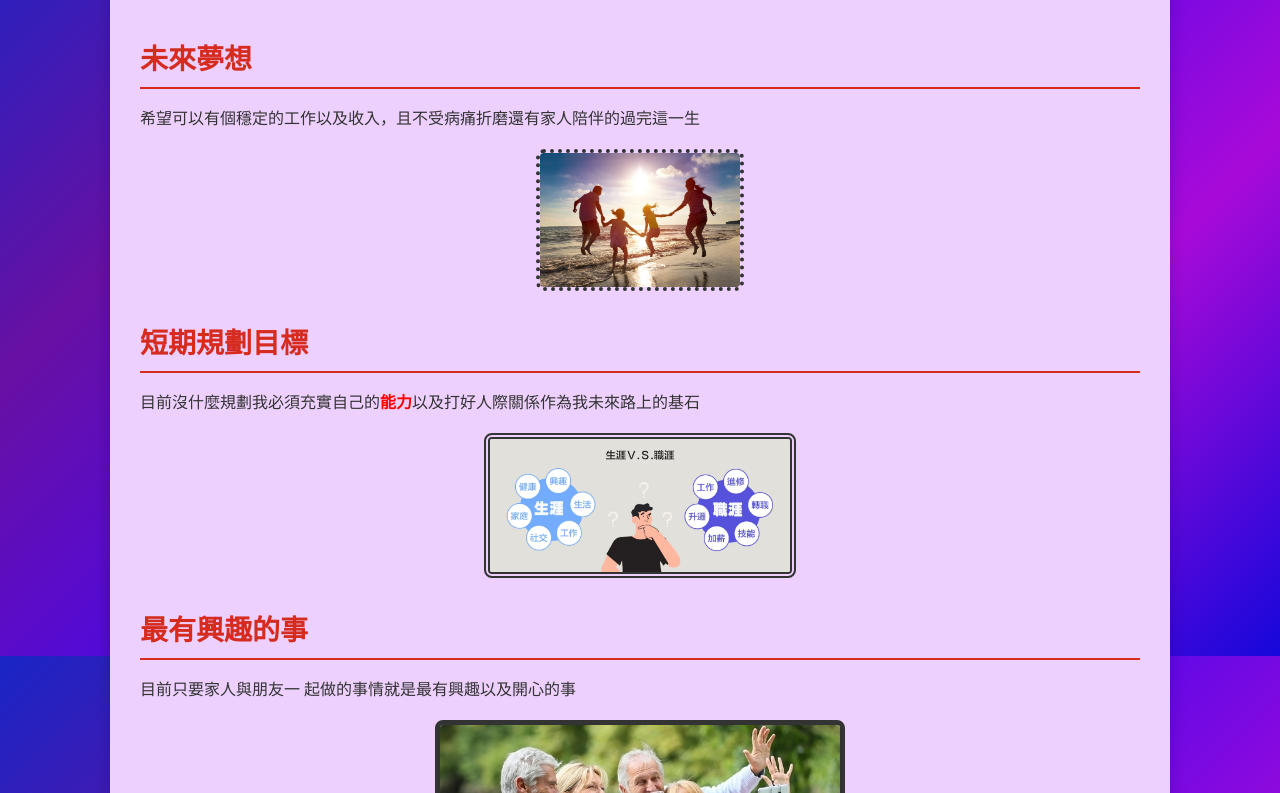
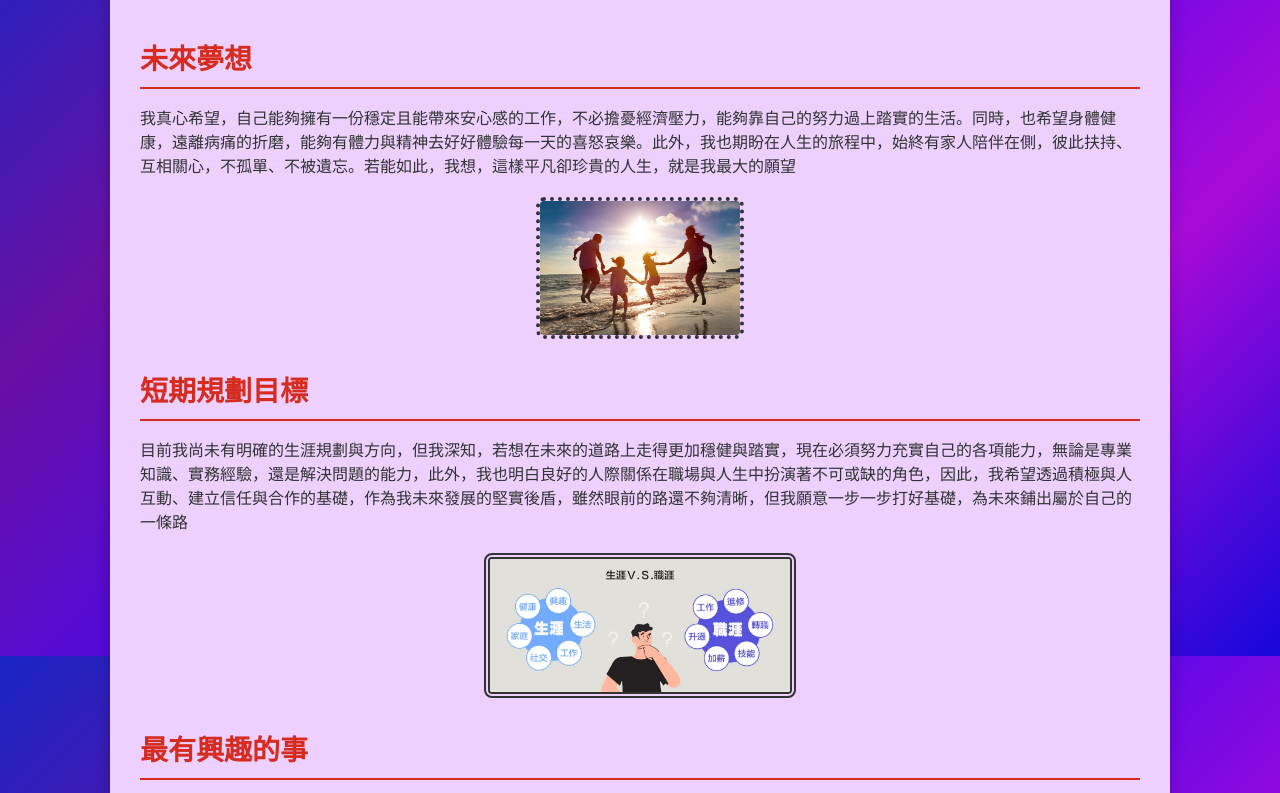
Before and after one commit to zach0220/5b3g0024-1, a plain HTML site: page 我的夢想.html in a window 1280 px wide. Shown: the part 144-937 px from the top of the page. Drawn offline with Linux system fonts and the light colour scheme.

Commit message:
Update 我的夢想.html

```diff
--- a/我的夢想.html
+++ b/我的夢想.html
@@ -83,21 +83,21 @@
     <h1>我的夢想</h1>
     <div class="attraction-block" id="sicao">
         <h2>未來夢想</h2>
-        <p>希望可以有個穩定的工作以及收入，且不受病痛折磨還有家人陪伴的過完這一生</p>
+        <p>我真心希望，自己能夠擁有一份穩定且能帶來安心感的工作，不必擔憂經濟壓力，能夠靠自己的努力過上踏實的生活。同時，也希望身體健康，遠離病痛的折磨，能夠有體力與精神去好好體驗每一天的喜怒哀樂。此外，我也期盼在人生的旅程中，始終有家人陪伴在側，彼此扶持、互相關心，不孤單、不被遺忘。若能如此，我想，這樣平凡卻珍貴的人生，就是我最大的願望</p>
         <img src="article-6038aa13c812f.jpg" class="dotted" width="200" height="150">
     </div>
 
 
     <div class="attraction-block" id="jingzijiao">
         <h2>短期規劃目標</h2>
-        <p>目前沒什麼規劃我必須充實自己的<strong style="color: red;">能力</strong>以及打好人際關係作為我未來路上的基石</p>
+        <p>目前我尚未有明確的生涯規劃與方向，但我深知，若想在未來的道路上走得更加穩健與踏實，現在必須努力充實自己的各項能力，無論是專業知識、實務經驗，還是解決問題的能力，此外，我也明白良好的人際關係在職場與人生中扮演著不可或缺的角色，因此，我希望透過積極與人互動、建立信任與合作的基礎，作為我未來發展的堅實後盾，雖然眼前的路還不夠清晰，但我願意一步一步打好基礎，為未來鋪出屬於自己的一條路</p>
         <img src="生涯與職涯的不同或差別-1024x456.JPG" class="double" width="300" height="200">
     </div>
 
 
     <div class="attraction-block" id="chikan">
         <h2>最有興趣的事</h2>
-       <p>目前只要家人與朋友一  起做的事情就是最有興趣以及開心的事</p>
+       <p>對我而言，無論做什麼事情，只要是和家人或朋友一起參與，就會變得特別有意義與吸引力，比起活動本身的內容，我更在乎的是能與摯愛的人共享時光、彼此陪伴的那份溫暖與連結。即使只是簡單的聚餐、散步，甚至是一起做家事、聊天，那些平凡的時刻，都會因為有他們的陪伴，而成為我內心最期待、最開心的事。這種與親近的人共度時光的感覺，是任何興趣或娛樂都無法取代的幸福</p>
         <img src="uho_news_044845.jpg" class="medium" width="400" height="300">
     </div>
 
```
